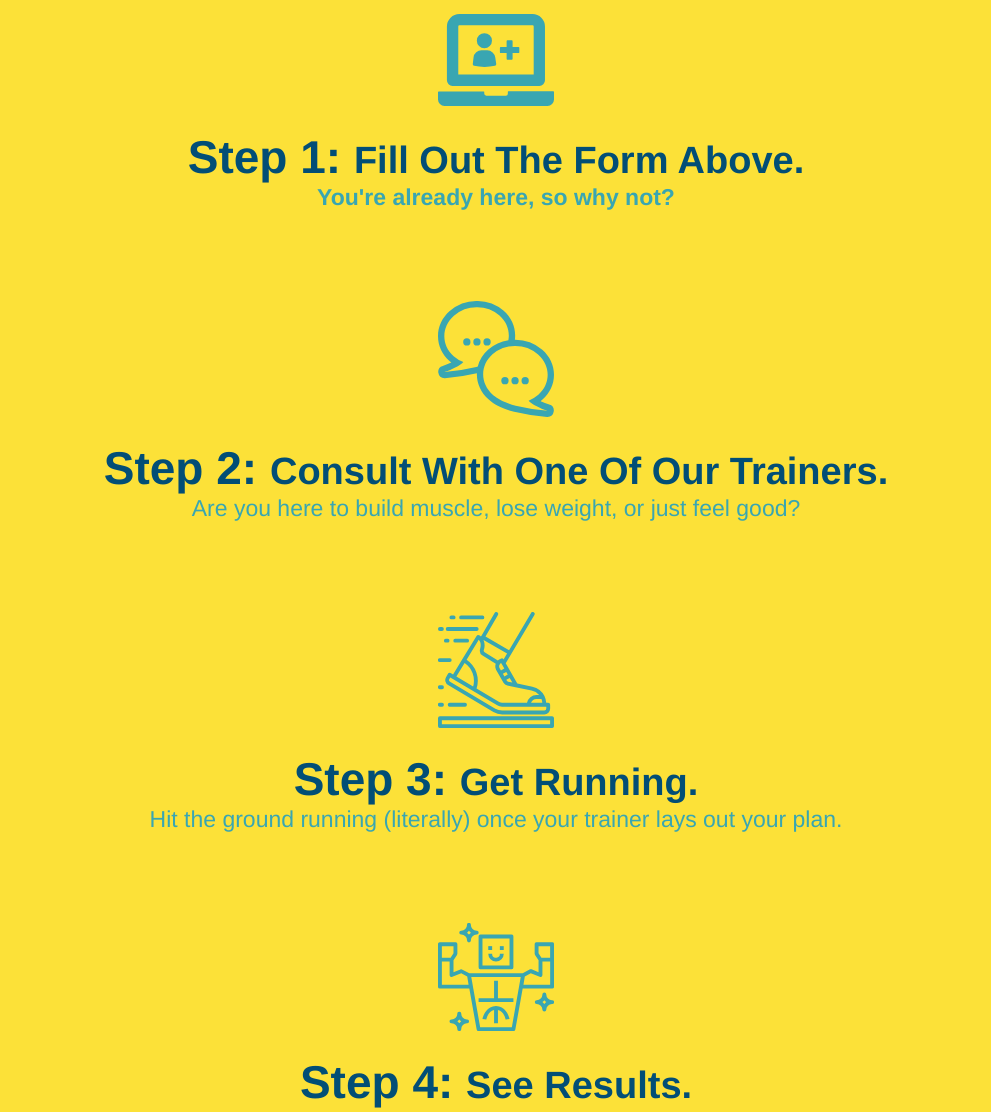
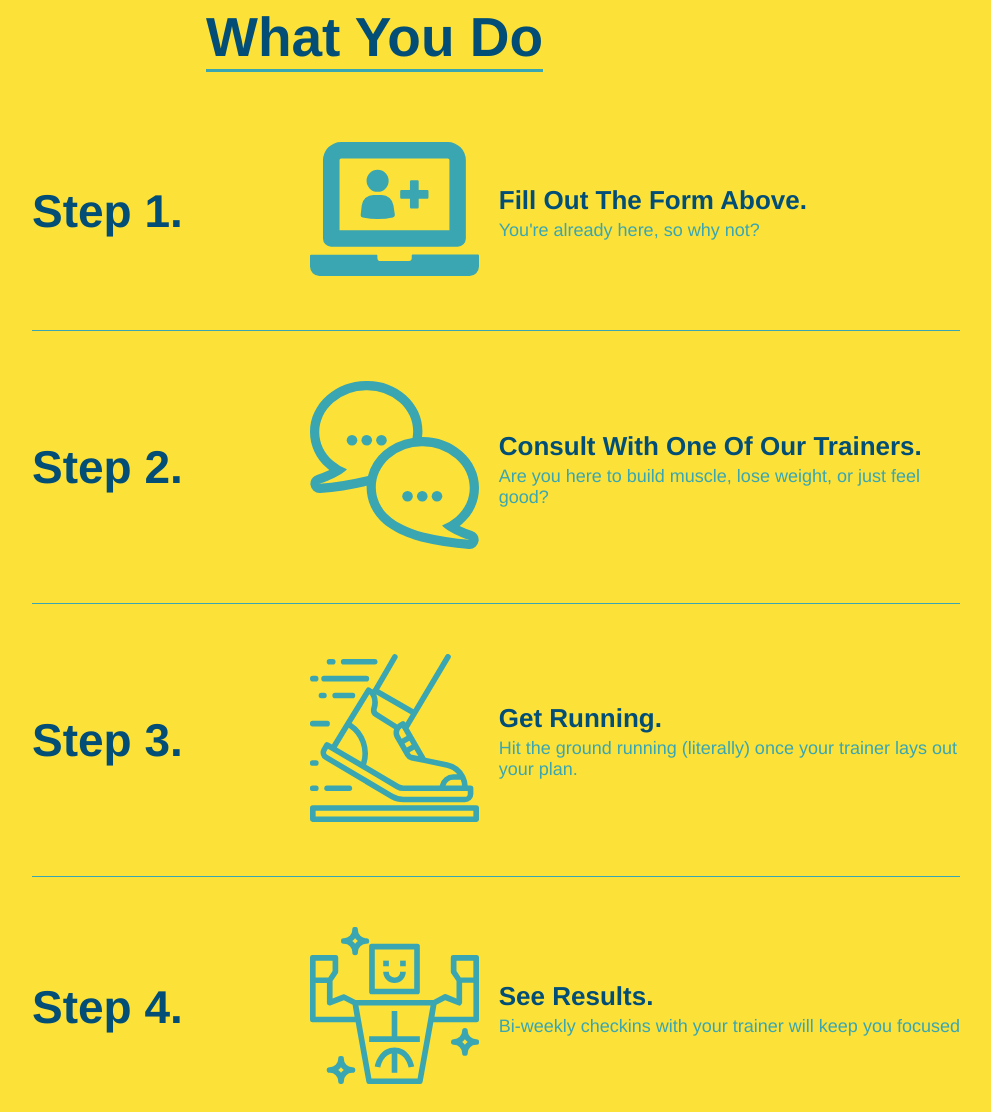
Before and after one commit to Amelia-was/run-buddy, a plain HTML site: page index.html in a window 1280 px wide. Shown: the part 1240-2352 px from the top of the page, without its empty margins (144-1135 px from the left). Drawn offline with Linux system fonts and the light colour scheme.

Commit message:
added flexbox to steps

```diff
--- a/assets/css/style.css
+++ b/assets/css/style.css
@@ -154,12 +154,13 @@ section {
     font-size: 16px;
 }
 
+.intro p {
+    text-align: center;
+}
+
 .section-title {
     font-size: 55px;
     color: #024e76;
-    margin-bottom: 35px;
-    padding: 0 100px 20px 100px;
-    display: inline-block;
     border-bottom: 3px solid;
 }
 
@@ -171,10 +172,6 @@ section {
     border-color: #39a6b2;
 }
 
-.intro {
-    text-align: center;
-}
-
 .intro p {
     line-height: 1.7;
     color: #39a6b2;
@@ -184,36 +181,55 @@ section {
 }
 
 .steps {
-    text-align: center;
     background: #fce138;
 }
 
-.steps div {
-    margin-bottom: 80px;
+.step {
+    margin: 50px auto;
+    padding-bottom: 50px;
+    width: 80%;
+    border-bottom: 1px solid #39a6b2;
+    display: flex;
+    flex-wrap: wrap;
+    align-items: center;
+    justify-content: space-between;
 }
 
-.steps img {
-    width: 10%;
-    margin: 10px 0;
+.step h3 {
+    color: #024e76;
+    font-size: 46px;
+    flex: 1 30%;
 }
 
-.steps h3 {
-    color: #024e76;
-    font-size: 46px;
-    margin-top: 10px;
+.step-info {
+    flex: 2 70%;
+    display: flex;
+    flex-wrap: wrap;
+    align-items: center;
 }
 
-.steps p {
-    color: #39a6b2;
-    font-size: 23px;
+.step-img {
+    flex: 1 20%;
+    margin-right: 20px;
 }
 
-.steps span {
-    font-size: 38px;
+.step-img img {
+    max-width: 100%;
 }
 
-.trainers {
-    text-align: center;
+.step-text {
+    flex: 12;
+}
+
+.step-text p {
+    color: #39a6b2;
+    font-size: 18px;
+}
+
+.step-text h4 {
+    font-size: 26px;
+    line-height: 1.5;
+    color: #024e76;
 }
 
 .trainer {
@@ -222,7 +238,7 @@ section {
     background: #024e76;
     color: #fce138;
     overflow: auto;
-  }
+}
 
 .trainer img {
     width: 35%;
@@ -243,6 +259,14 @@ section {
     text-align: right;
 }
 
+.flex-row {
+    display: flex;
+    padding-bottom: 20px;
+    text-align: center;
+    margin: 0 auto 35px auto;
+    width: 50%;
+}
+
 .trainer-bio h3 {
     font-size: 32px;
     margin-bottom: 8px;
@@ -260,7 +284,6 @@ section {
 }
 
 .contact {
-    text-align: center;
     background-color: #024e76;
 }
 
--- a/index.html
+++ b/index.html
@@ -74,43 +74,81 @@
 
     <!-- "what we do" section -->
     <section id="what-we-do" class="intro">
+      <div class="flex-row">
         <h2 class="section-title primary-border">What We Do</h2>
+      </div>
+      <div class="flex-row">
       <p>
         Lorem ipsum dolor sit amet consectetur adipisicing elit. Expedita reiciendis illum, sunt consequatur quo suscipit placeat totam porro vero at, ex eius necessitatibus, quisquam velit quam eligendi voluptas deserunt delectus!
       </p>
+      </div>
     </section>
 
     <!-- "what you do" section -->
     <section id="what-you-do" class="steps">
+      <div class="flex-row">
         <h2 class="section-title secondary-border">What You Do</h2>
-      <div>
+      </div>
+
+      <div class="step">
+        <h3>Step 1.</h3>
+        <div class="step-info">
+          <div class="step-img">
             <img src="./assets/images/step-1.svg" alt="" />
-        <h3>Step 1: <span>Fill Out The Form Above.</</h3>
+          </div>
+          <div class="step-text">
+            <h4>Fill Out The Form Above.</h4>
             <p>You're already here, so why not?</p>
           </div>
+        </div>
+      </div>
 
-      <div>
+      <div class="step">
+        <h3>Step 2.</h3>
+        <div class="step-info">
+          <div class="step-img">
             <img src="./assets/images/step-2.svg" alt="" />
-        <h3>Step 2: <span>Consult With One Of Our Trainers.</span></h3>
+          </div>
+          <div class="step-text">
+            <h4>Consult With One Of Our Trainers.</h4>
             <p>Are you here to build muscle, lose weight, or just feel good?</p>
           </div>
+        </div>
+      </div>
 
-      <div>
+      <div class="step">
+        <h3>Step 3.</h3>
+        <div class="step-info">
+          <div class="step-img">
             <img src="./assets/images/step-3.svg" alt="" />
-        <h3>Step 3: <span>Get Running.</span></h3>
+          </div>
+          <div class="step-text">
+            <h4>Get Running.</h4>
             <p>Hit the ground running (literally) once your trainer lays out your plan.</p>
           </div>
+        </div>
+      </div>
 
-      <div>
+      <div class="step">
+        <h3>Step 4.</h3>
+        <div class="step-info">
+          <div class="step-img">
             <img src="./assets/images/step-4.svg" alt="" />
-        <h3>Step 4: <span>See Results.</span></h3>
+          </div>
+          <div class="step-text">
+            <h4>See Results.</h4>
             <p>Bi-weekly checkins with your trainer will keep you focused</p>
+          </div>
+        </div>
       </div>
     </section>
 
     <!-- "meet the trainers" section -->
     <section id="your-trainers" class="trainers">
+      <div class="flex-row">
       <h2 class="section-title primary-border">Meet The Trainers</h2>
+      </div>
+
       <!-- first trainer bio -->
       <article class="trainer">
         <img src="./assets/images/trainer-1.jpg" alt="Arron Stephens in his workout clothes, ready to pump iron" />
@@ -151,7 +189,10 @@
 
     <!-- "reach out" section -->
     <section id="reach-out" class="contact">
+      <div class="flex-row">
       <h2 class="section-title secondary-border">Reach Out</h2>
+      </div>
+
       <div>
         <!-- map -->
         <iframe src="https://www.google.com/maps/embed?pb=!1m18!1m12!1m3!1d2887.2690639742304!2d-79.38924548458948!3d43.642570061136084!2m3!1f0!2f0!3f0!3m2!1i1024!2i768!4f13.1!3m3!1m2!1s0x882b34d68bf33a9b%3A0x15edd8c4de1c7581!2sCN%20Tower!5e0!3m2!1sen!2sca!4v1606442133216!5m2!1sen!2sca"
```
Lines whose indentation alone changed are shown as unchanged.
